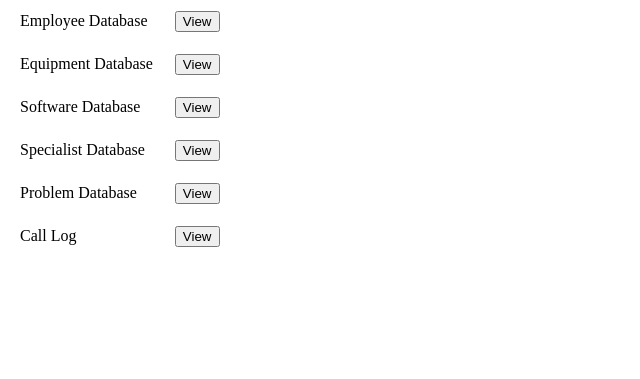
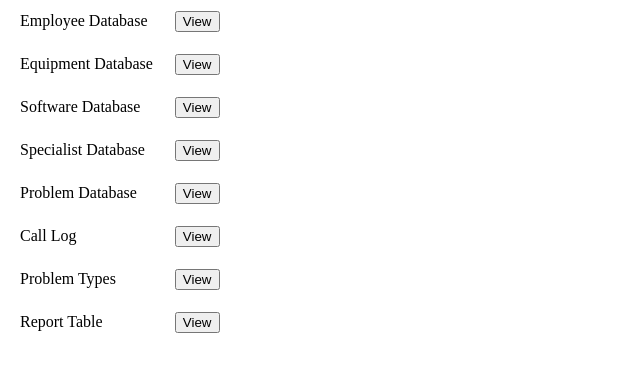
Before and after one commit to Anguishjumps/Year-2-Team-Project, a PHP site: the page made by Pages/Helpdesk Portal/helpdesk-browse.php in a window 1280 px wide. Shown: the part 110-489 px from the top of the page, without its empty margins (0-640 px from the left). Run offline with PHP 8.4, Linux system fonts and the light colour scheme.

Commit message:
Update helpdesk-browse.php

```diff
--- a/Pages/Helpdesk Portal/helpdesk-browse.php
+++ b/Pages/Helpdesk Portal/helpdesk-browse.php
@@ -34,6 +34,15 @@ function problemdtb() {
 function callsdtb() {
 	window.location.assign ("/Tables/calls.php")
 }
+
+function typesdtb() {
+	window.location.assign ("/Tables/problemtype.php")
+}
+
+function reportdtb() {
+	window.location.assign ("/Tables/reports.php")
+}
+
 function returntoindex() {
 	window.location.assign ("/Helpdesk Portal/helpdesk-index.php")
 }
@@ -78,6 +87,16 @@ td {
 		<td>Call Log</td>
 		<td> <button type="button" id = "call" onclick = "callsdtb()" >View</button> </td>
 	</tr>
+	<tr>
+		<td>Problem Types</td>
+		<td> <button type="button" id = "call" onclick = "typesdtb()" >View</button> </td>
+	</tr>
+
+	<tr>
+		<td> Report Table </td>
+		<td> <button type="button" id = "call" onclick = "reportdtb()" >View</button> </td>
+	</tr>
+
 </table>
 </body>
 
```
